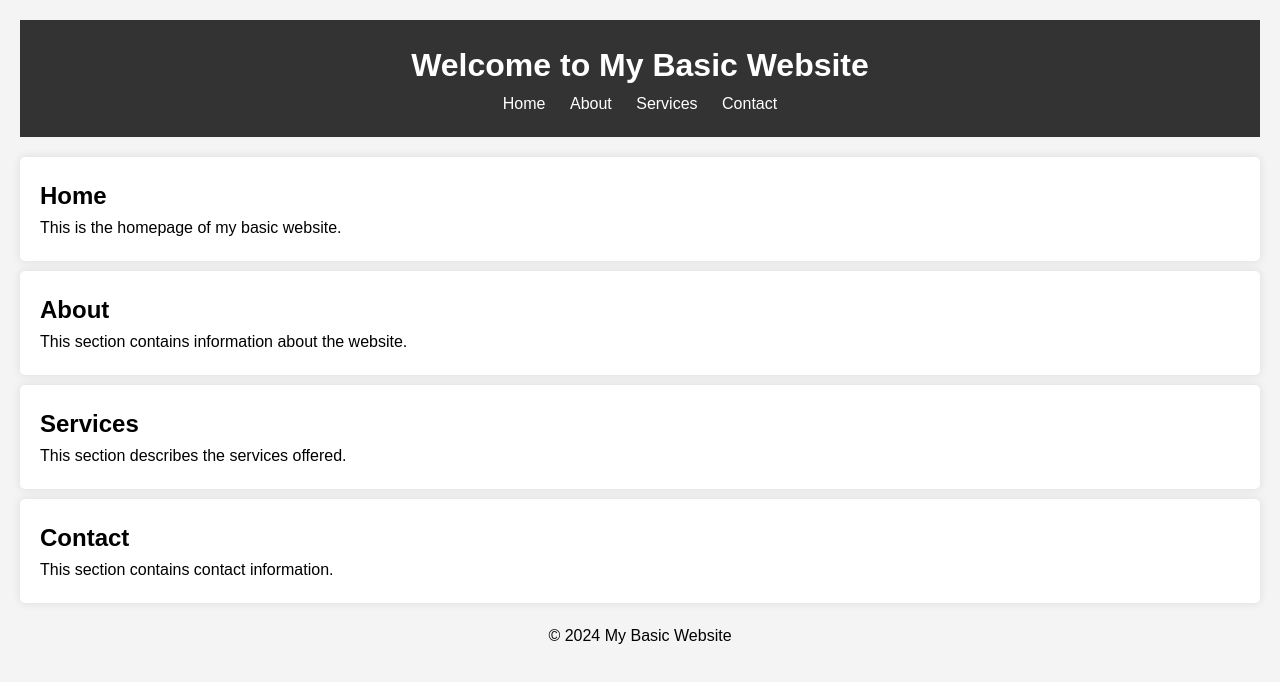
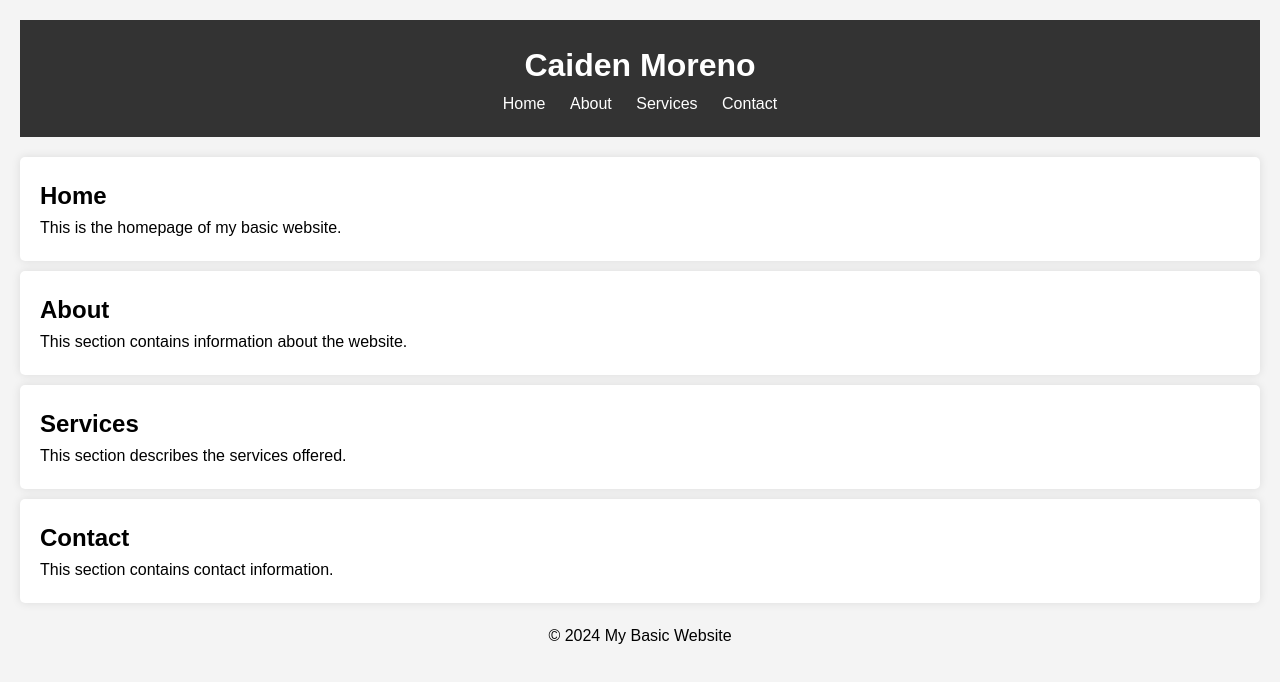
Before and after one commit to Caiden701/MyWebsite, a plain HTML site: page index.html in a window 1280 px wide. Drawn offline with Linux system fonts and the light colour scheme.

Commit message:
Update index.html

```diff
--- a/index.html
+++ b/index.html
@@ -8,7 +8,7 @@
 </head>
 <body>
     <header>
-        <h1>Welcome to My Basic Website</h1>
+        <h1>Caiden Moreno</h1>
         <nav>
             <ul>
                 <li><a href="#home">Home</a></li>
```
